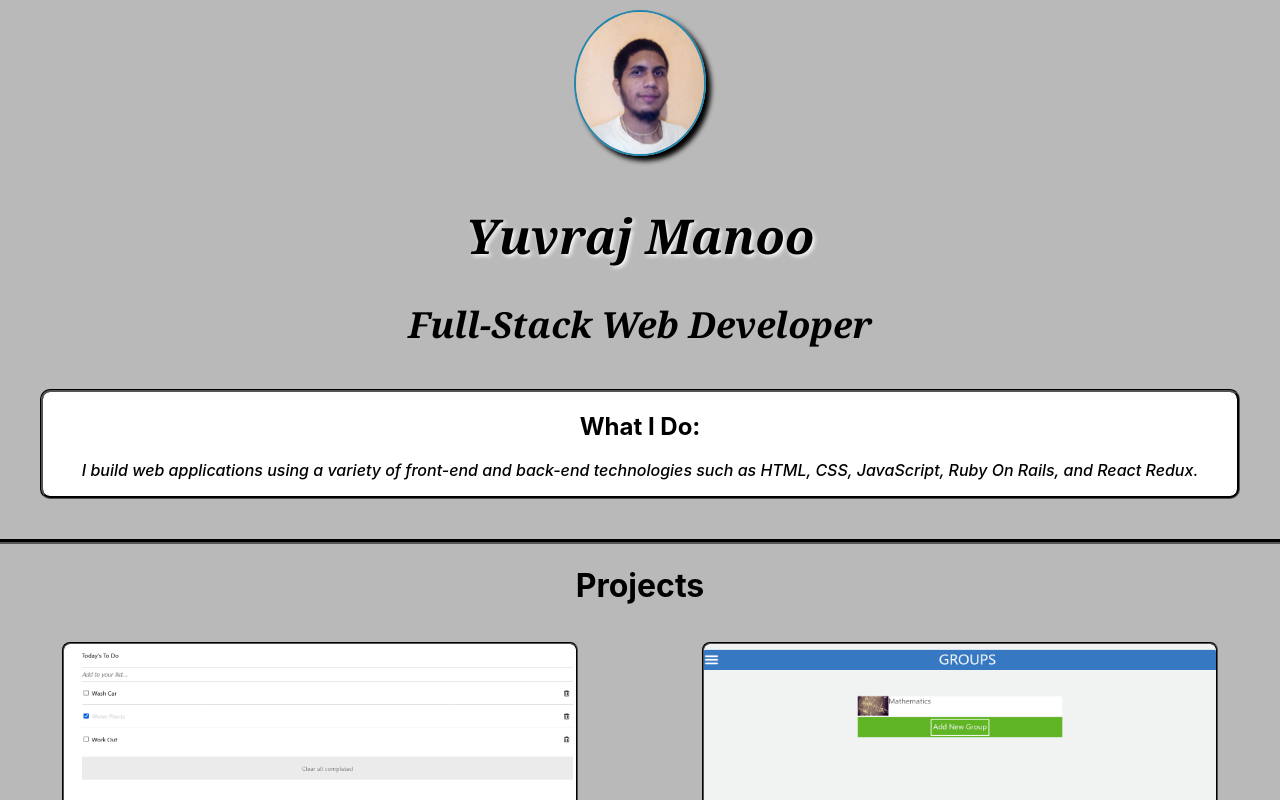
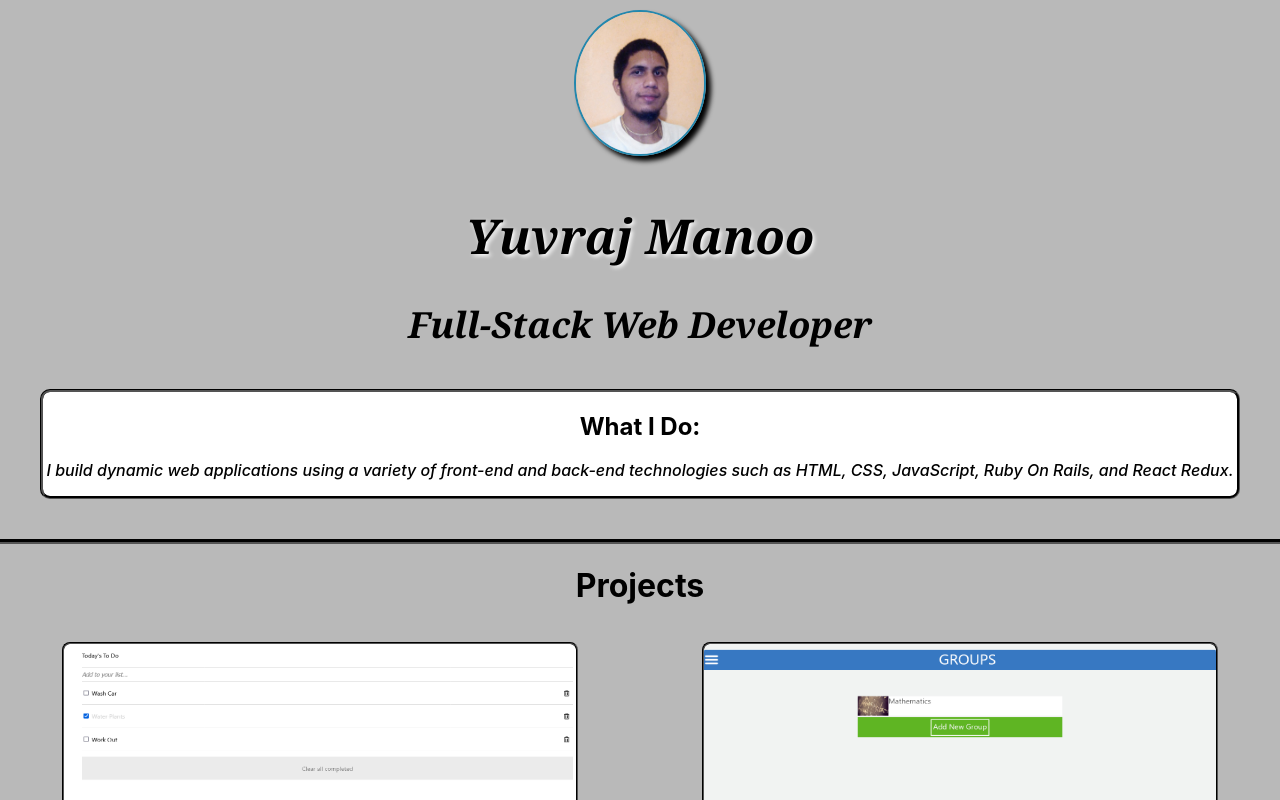
Before and after one commit to YuvrajM108/my-portfolio, a React (Create React App) app: page / in a window 1280 px wide. Shown: the top 800 px of the page. Built offline with nearby package versions, Linux system fonts and the light colour scheme.

Commit message:
Tweak what i do section

```diff
--- a/src/App.js
+++ b/src/App.js
@@ -12,7 +12,7 @@ function App() {
         <section className="what-i-do">
           <h2>What I Do:</h2>
           <p className="what-i-do">
-            I build web applications using a variety of front-end and back-end technologies such as
+            I build dynamic web applications using a variety of front-end and back-end technologies such as
             HTML, CSS, JavaScript,
             Ruby On Rails, and React Redux.
           </p>
```
